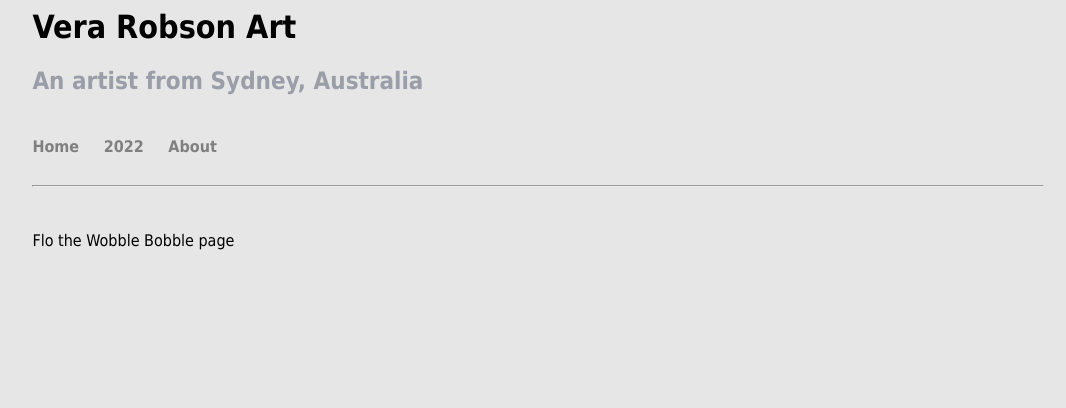
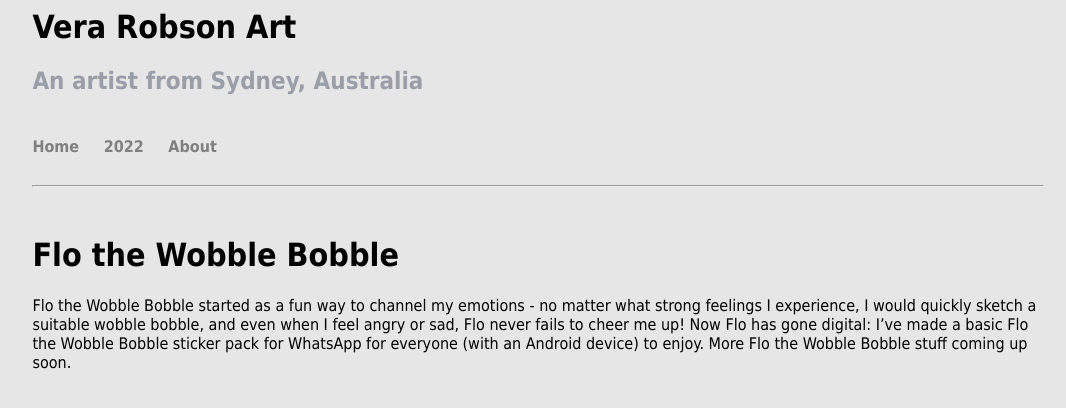
Before and after one commit to verarobsonart/verarobsonart.github.io, a Jekyll site: the page built from fwb.md, in a window 1280 px wide. Shown: the top 408 px of the page, without its empty margins (102-1168 px from the left). Built offline with Jekyll 4.4.1, drawn with Linux system fonts in a browser that asks for light colours.

Commit message:
Update fwb.md

```diff
--- a/fwb.md
+++ b/fwb.md
@@ -2,4 +2,6 @@
 layout: default
 ---
 
-Flo the Wobble Bobble page
+<h1>Flo the Wobble Bobble</h1>
+
+Flo the Wobble Bobble started as a fun way to channel my emotions - no matter what strong feelings I experience, I would quickly sketch a suitable wobble bobble, and even when I feel angry or sad, Flo never fails to cheer me up! Now Flo has gone digital: I've made a basic Flo the Wobble Bobble sticker pack for WhatsApp for everyone (with an Android device) to enjoy. More Flo the Wobble Bobble stuff coming up soon.
```
